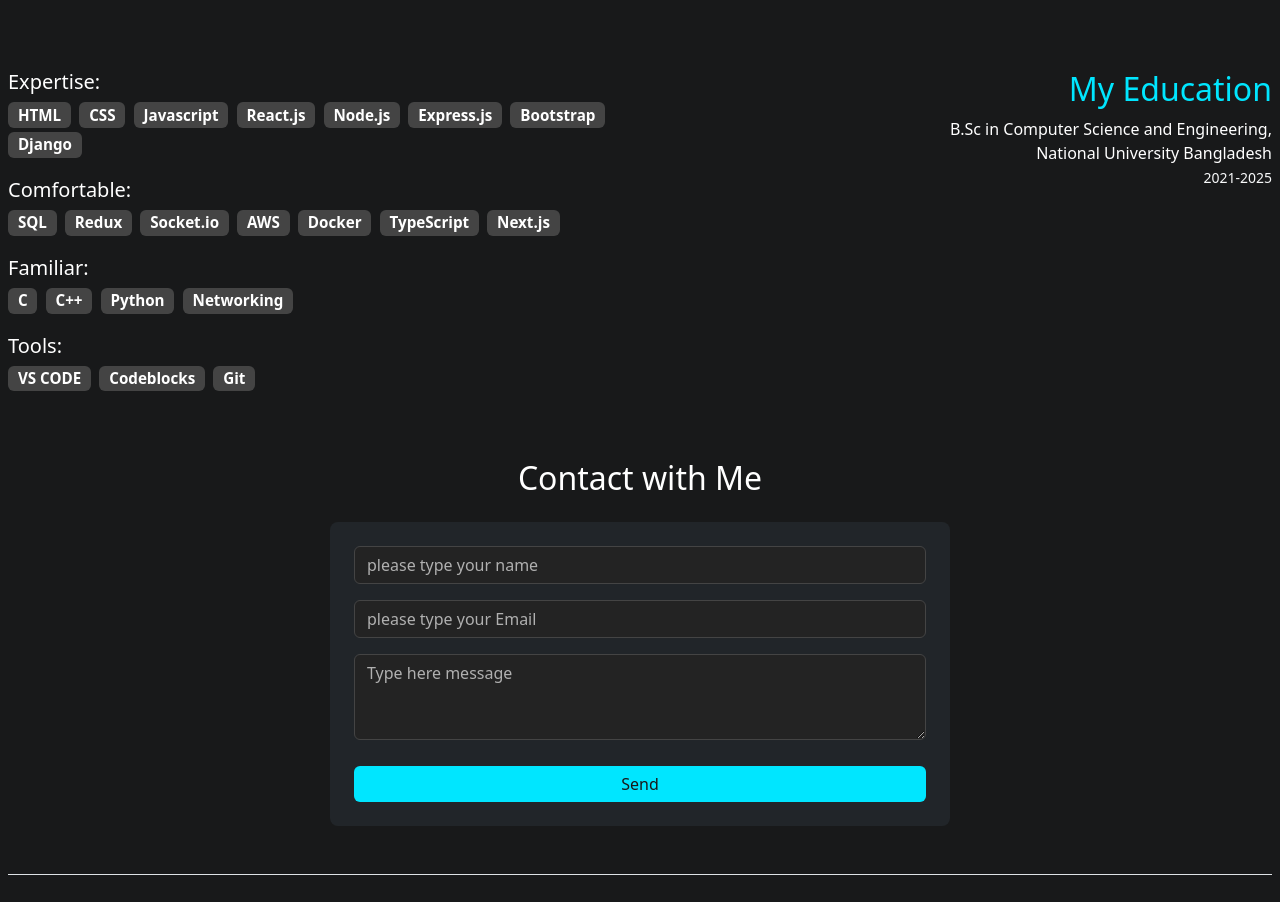
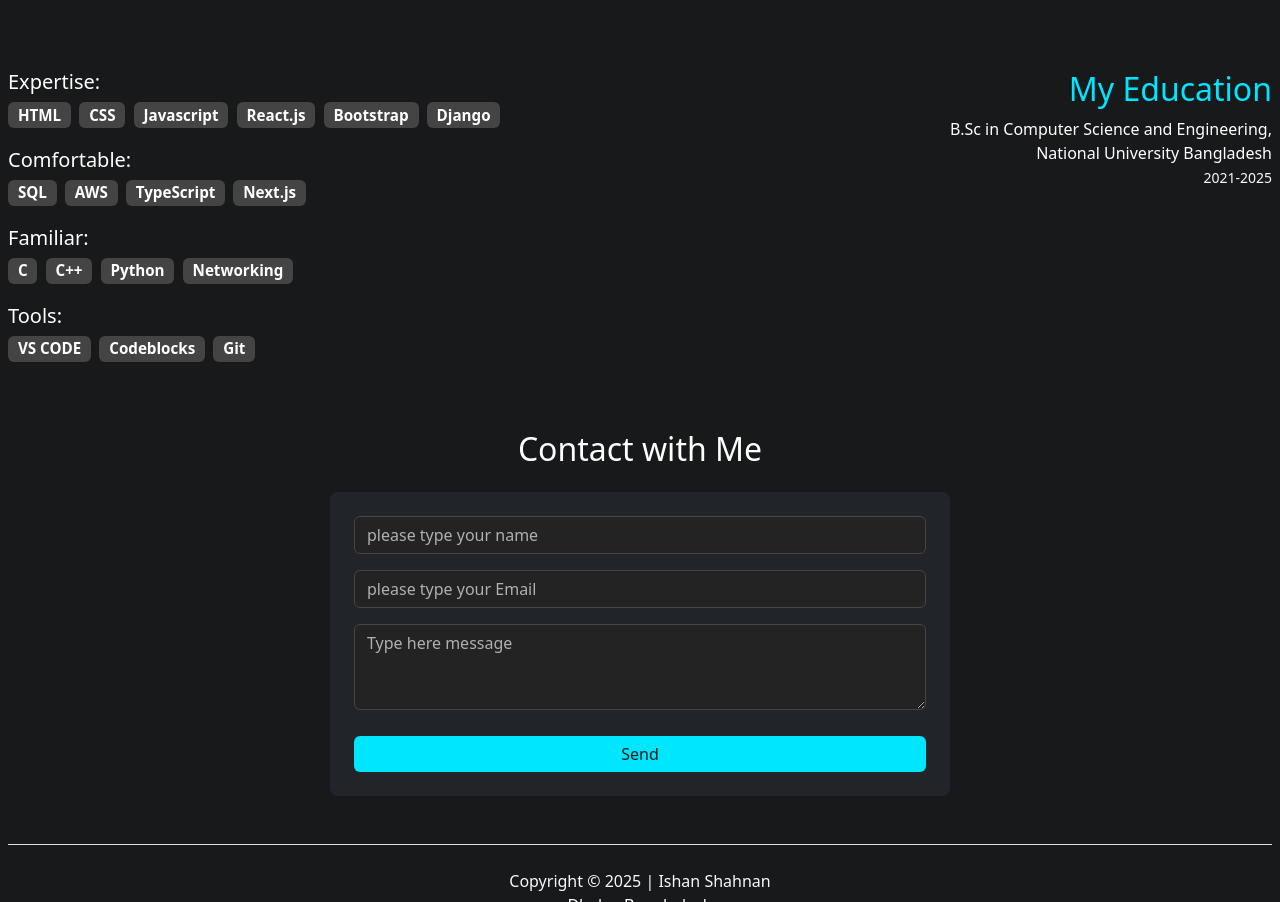
Before and after one commit to Ishan-shahnan/portfolio01, a plain HTML site: page index.html in a window 1280 px wide. Shown: the part 1117-2019 px from the top of the page. Drawn offline with nearby package versions, Linux system fonts and the light colour scheme.

Commit message:
index.html

```diff
--- a/index.html
+++ b/index.html
@@ -146,18 +146,13 @@
             <span class="badge bg-secondary">CSS</span>
             <span class="badge bg-secondary">Javascript</span>
             <span class="badge bg-secondary">React.js</span>
-            <span class="badge bg-secondary">Node.js</span>
-            <span class="badge bg-secondary">Express.js</span>
             <span class="badge bg-secondary">Bootstrap</span>
             <span class="badge bg-secondary">Django</span>
           </div>
           <h5 class="text-white">Comfortable:</h5>
           <div class="mb-3">
             <span class="badge bg-secondary">SQL</span>
-            <span class="badge bg-secondary">Redux</span>
-            <span class="badge bg-secondary">Socket.io</span>
             <span class="badge bg-secondary">AWS</span>
-            <span class="badge bg-secondary">Docker</span>
             <span class="badge bg-secondary">TypeScript</span>
             <span class="badge bg-secondary">Next.js</span>
           </div>
```
